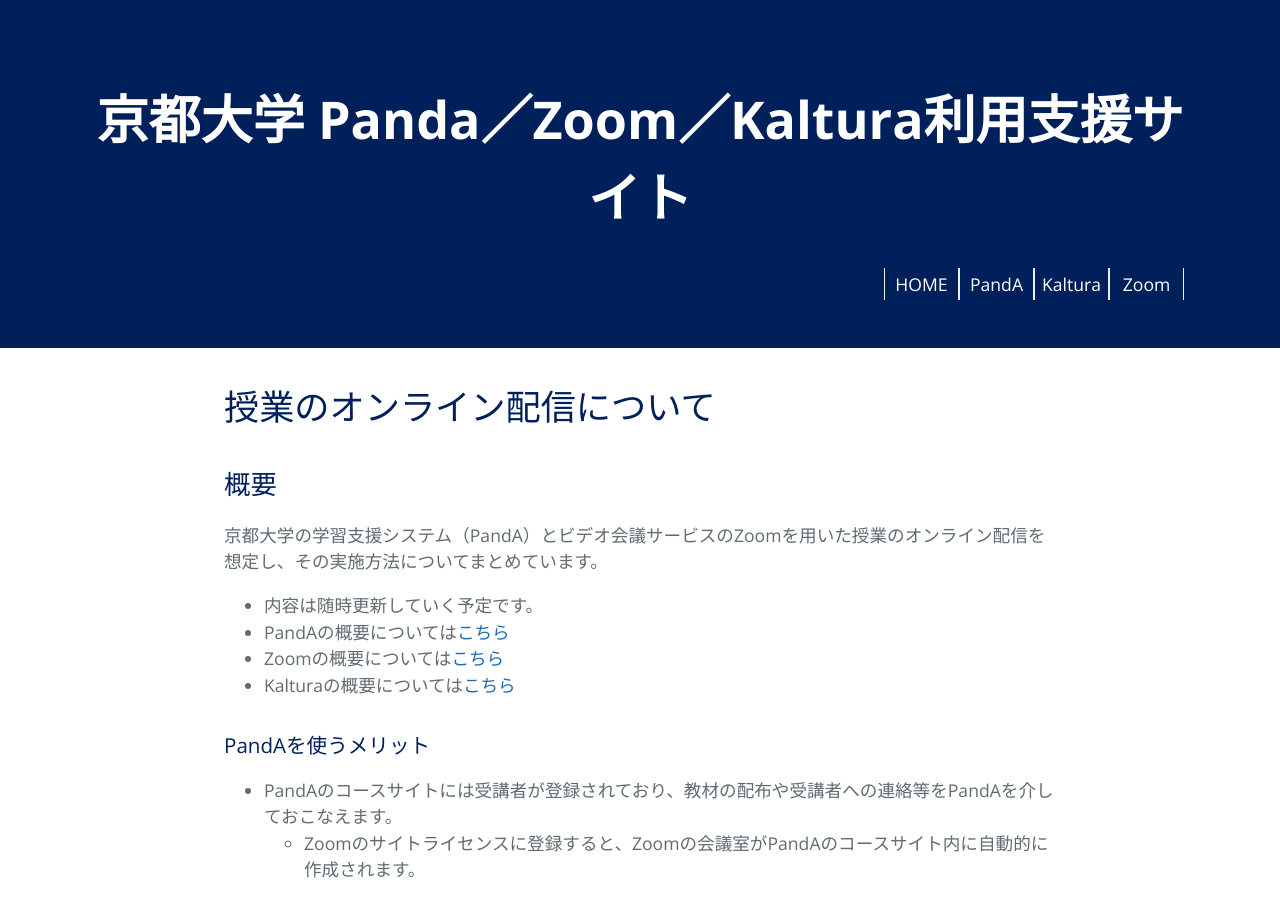
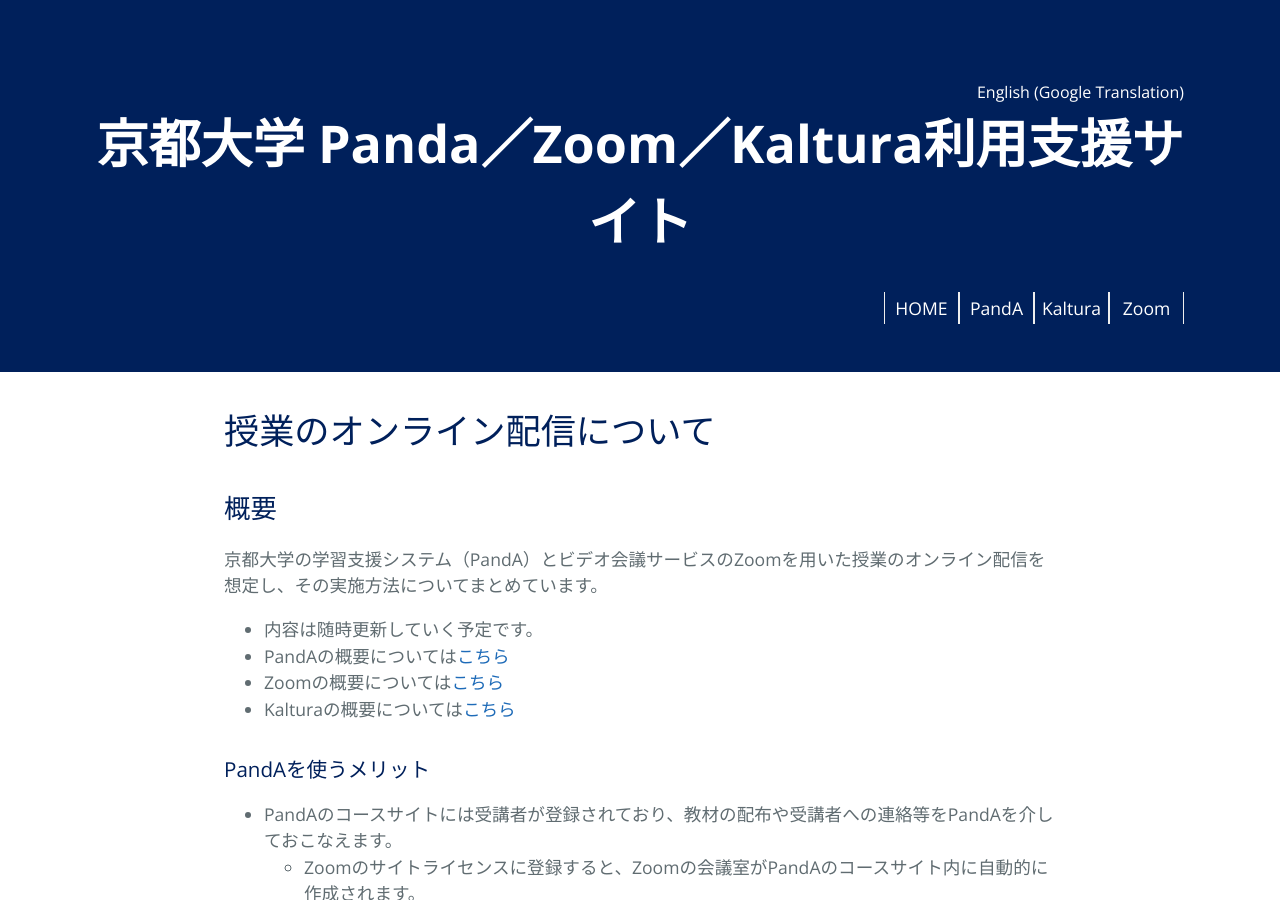
Before and after one commit to kyoto-u/online-edu, a Jekyll site: the page built from index.md, in a window 1280 px wide and 900 px high. Built offline with Jekyll 4.4.1, drawn with Linux system fonts in a browser that asks for light colours.

Commit message:
Update page-header.html
Lang. translation link.

```diff
--- a/_includes/page-header.html
+++ b/_includes/page-header.html
@@ -1,4 +1,5 @@
 <section class="page-header">
+	<div align="right"><a href="http://translate.google.com/translate?langpair=ja%7Cen&hl=en&u={{site.url}}/online-edu{{page.url}}" style="color:white;">English (Google Translation)</a></div>
   <h1 class="project-name">{{ site.title }}</h1>
   <h2 class="project-tagline">{{ site.tagline }}</h2>
 <!--   <a href="/oe" class="btn">Home</a>
```
